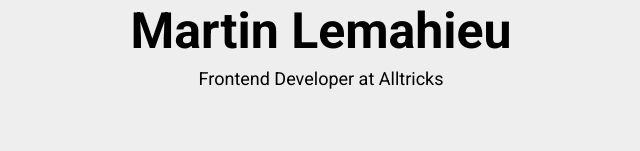
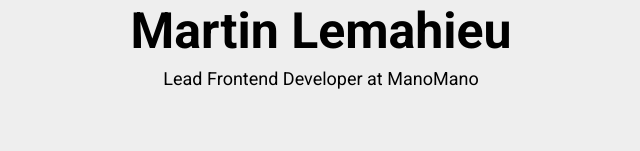
Before and after one commit to martinlemahieu/martinlemahieu.github.io, a plain HTML site: page index.html in a window 1280 px wide. Shown: the part 308-459 px from the top of the page, without its empty margins (319-959 px from the left). Drawn offline with Linux system fonts and the light colour scheme.

Commit message:
update job title and company name

```diff
--- a/index.html
+++ b/index.html
@@ -25,7 +25,7 @@
             </h1>
 
             <p class="header__description">
-                Frontend Developer at Alltricks
+                Lead Frontend Developer at ManoMano
             </p>
 
             <ul class="header__links">
```
